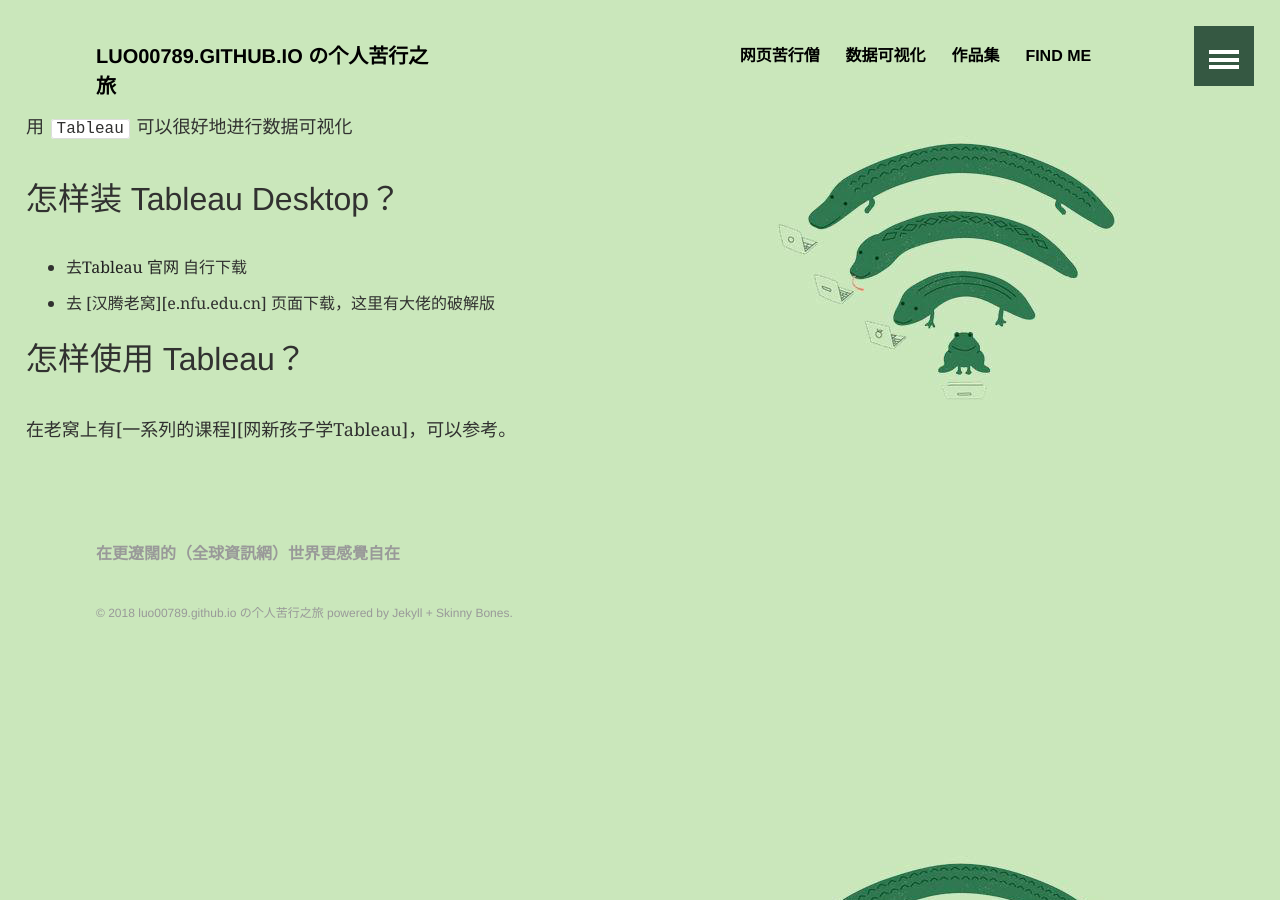
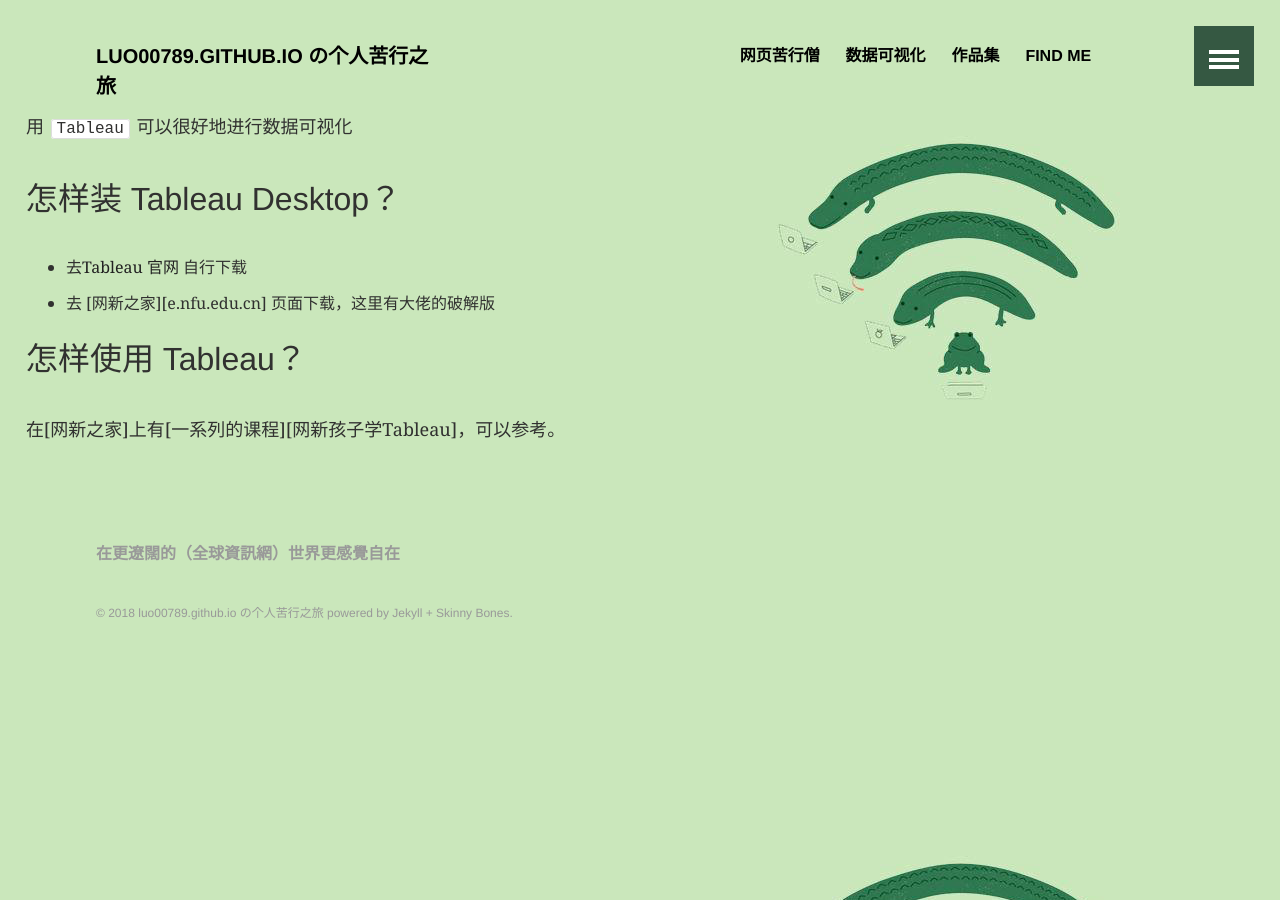
Before and after one commit to luo00789/luo00789.github.io, a Jekyll site: the page built from _posts/2017-12-31-跨年夜的数据可视化.md, in a window 1280 px wide. Built offline with Jekyll 4.4.1, drawn with Linux system fonts in a browser that asks for light colours.

Commit message:
修复语句错误9

```diff
--- a/_posts/2017-12-31-跨年夜的数据可视化.md
+++ b/_posts/2017-12-31-跨年夜的数据可视化.md
@@ -12,13 +12,12 @@
 ## 怎样装 Tableau Desktop？
 
 - 去[Tableau 官网][Tableau官网] 自行下载
-- 去 [汉腾老窝][e.nfu.edu.cn] 页面下载，这里有大佬的破解版
+- 去 [网新之家][e.nfu.edu.cn] 页面下载，这里有大佬的破解版
 
 ## 怎样使用 Tableau？
 
-在老窝上有[一系列的课程][网新孩子学Tableau]，可以参考。
+在[网新之家]上有[一系列的课程][网新孩子学Tableau]，可以参考。
 
 
-[汉腾老窝]: e.nfu.edu.cn
+[网新之家&一系列课程]: e.nfu.edu.cn
 [Tableau官网]: https://www.tableau.com/
-[一系列课程]: e.nfu.edu.cn
```
